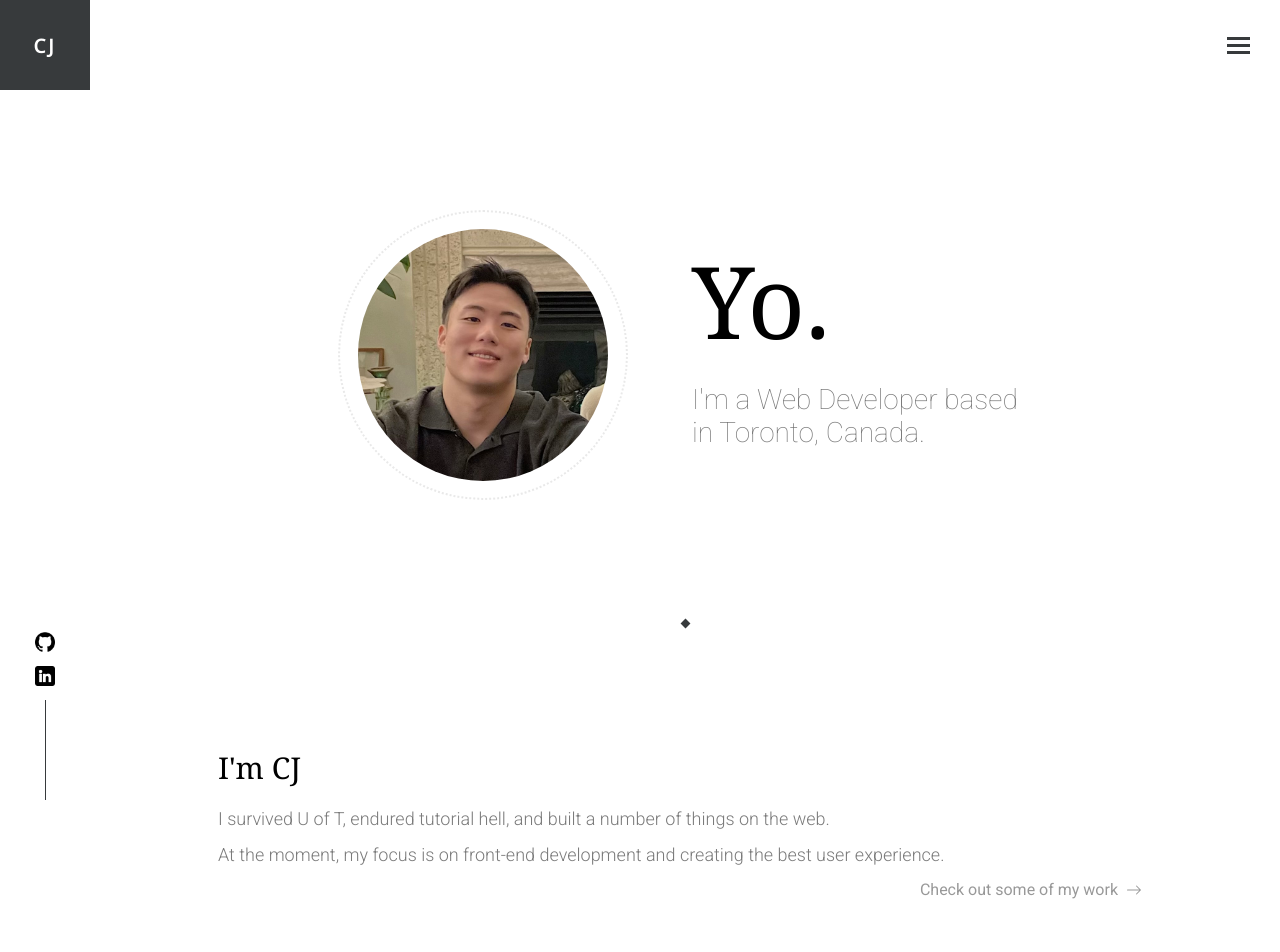
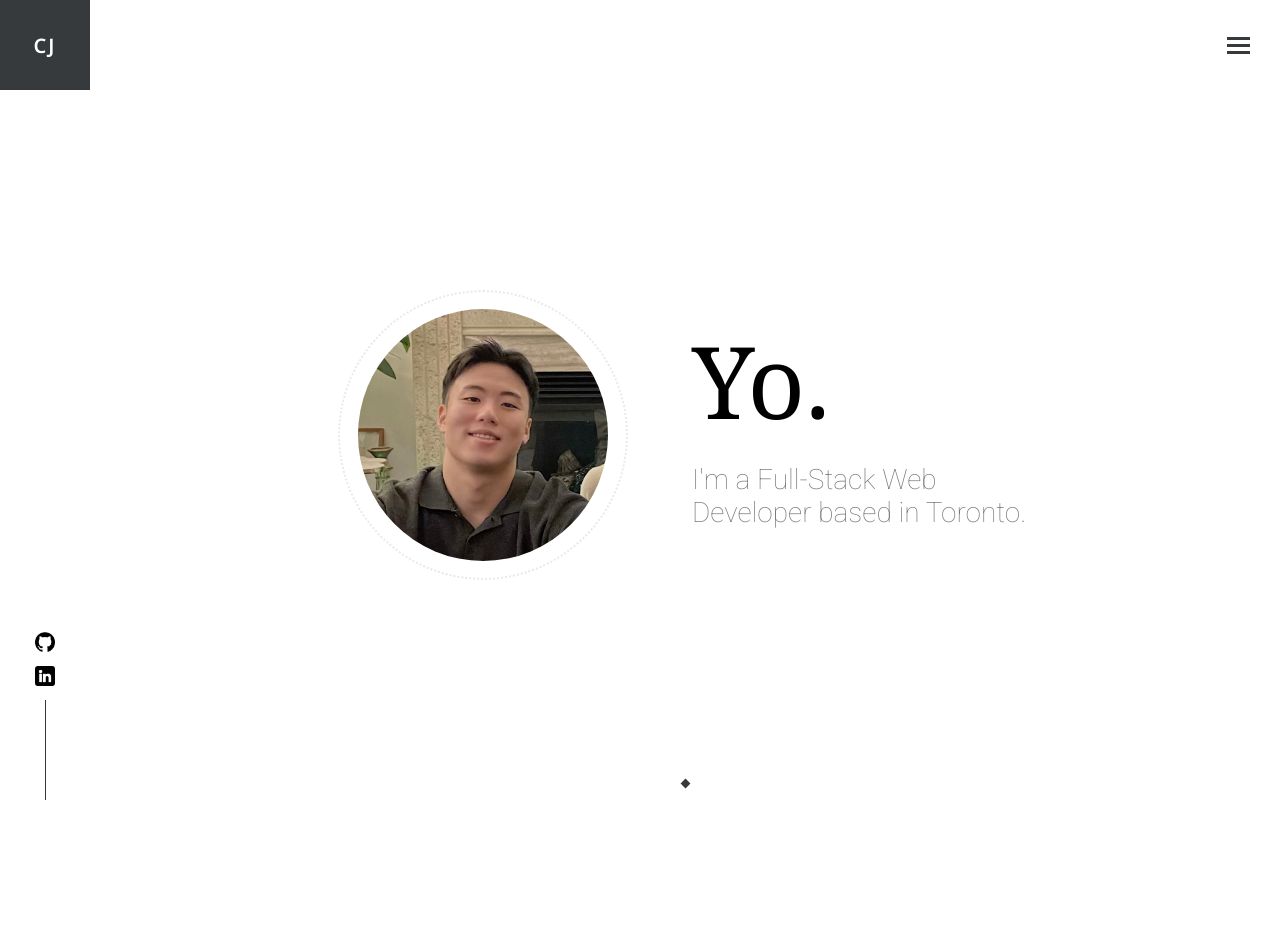
Before and after one commit to cjoak1028/my-personal-website, a React (Create React App) app: page / in a window 1280 px wide. Shown: the top 952 px of the page. Built offline with nearby package versions, Linux system fonts and the light colour scheme.

Commit message:
Made about section responsive

```diff
--- a/src/App.module.css
+++ b/src/App.module.css
@@ -10,7 +10,7 @@
 }
 
 .section {
-    margin: 12rem 0;
+    margin: clamp(12rem, 20vw, 20rem) 0;
 }
 
 .divider {
--- a/src/components/About/About.module.css
+++ b/src/components/About/About.module.css
@@ -1,9 +1,13 @@
+#about {
+    max-width: 77.4rem;
+}
+
 #work-link {
     /* float: right; */
     margin-right: 1rem;
     cursor: pointer;
     opacity: 40%;
-    font-size: 1.6rem;
+    font-size: clamp(1.6rem, 2vw, 2.2rem);
     color: black;
 }
 
--- a/src/components/Hero/Hero.js
+++ b/src/components/Hero/Hero.js
@@ -7,7 +7,7 @@ const Hero = () => {
     <div id={styles.hero}>
       <div id={styles["hero-text"]}>
         <h1>Yo.</h1>
-        <h3>I'm a Web Developer based in Toronto, Canada.</h3>
+        <h3>I'm a Full-Stack Web Developer based in Toronto.</h3>
       </div>
       <div id={styles["avatar-outline"]} className="flex flex-jc-c flex-ai-c">
         <div id={styles.avatar}>
--- a/src/index.css
+++ b/src/index.css
@@ -76,7 +76,8 @@ h1 {
 }
 
 h2 {
-  font-size: 3rem;
+  /* font-size: 3rem; */
+  font-size: clamp(3rem, 7vw, 7rem);
   font-weight: 100;
   margin-bottom: 2rem;
 }
@@ -91,7 +92,8 @@ h3 {
 }
 
 p {
-  font-size: 1.8rem;
+  /* font-size: 1.8rem; */
+  font-size: clamp(1.8rem, 3vw, 2.5rem);
   color: var(--c-sub);
   font-weight: 300;
   margin-bottom: 1.5rem;
```
